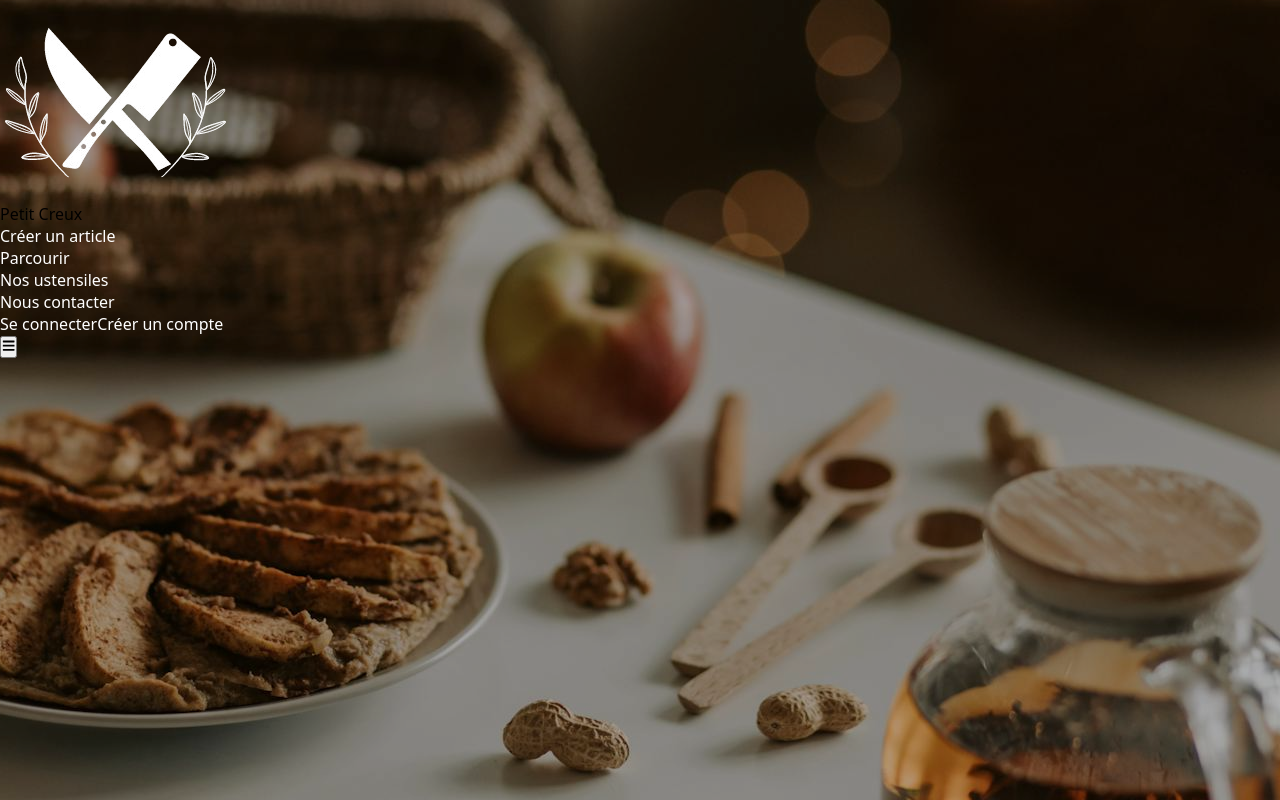
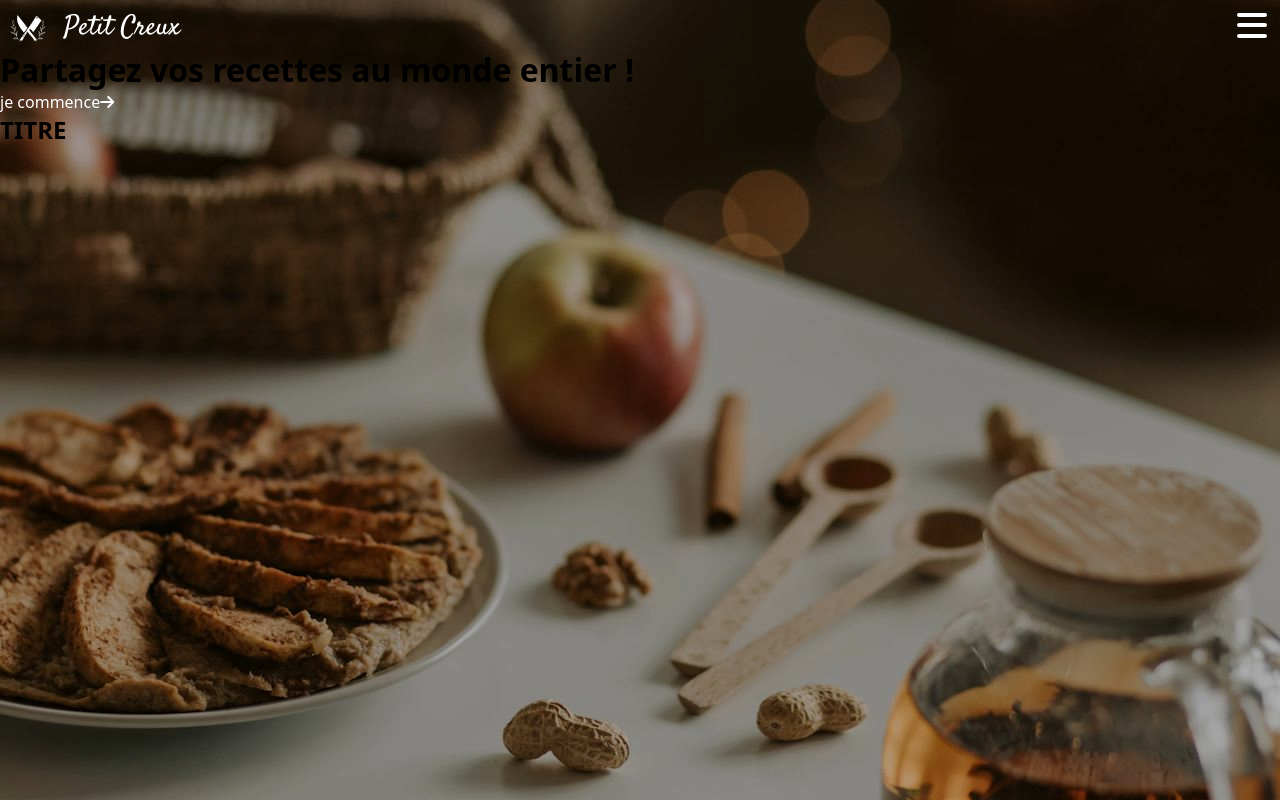
Before and after one commit to axelhri/Petit-Creux, a React (Vite) app: page / in a window 1280 px wide. Shown: the top 800 px of the page. Built offline with nearby package versions, Linux system fonts and the light colour scheme.

Commit message:
navbar almost finished

```diff
--- a/index.html
+++ b/index.html
@@ -1,5 +1,5 @@
 <!DOCTYPE html>
-<html lang="en">
+<html lang="fr">
   <head>
     <meta charset="UTF-8" />
     <link rel="icon" type="image/svg+xml" href="/vite.svg" />
--- a/src/components/Navbar.jsx
+++ b/src/components/Navbar.jsx
@@ -1,31 +1,57 @@
 import { NavLink } from "react-router-dom";
 import logo from "../assets/logo.png";
-import React, { useState } from "react";
-import { FaBars, FaTimes } from "react-icons/fa";
+import React, { useState, useEffect } from "react";
 
 function Navbar() {
-  // State pour suivre si le menu est ouvert ou fermé
   const [isOpen, setIsOpen] = useState(false);
+  const [scrolled, setScrolled] = useState(false);
 
-  // Fonction pour basculer le menu
   const toggleMenu = () => {
     setIsOpen(!isOpen);
   };
 
+  useEffect(() => {
+    const handleScroll = () => {
+      if (window.scrollY > 900) {
+        setScrolled(true);
+      } else {
+        setScrolled(false);
+      }
+    };
+
+    window.addEventListener("scroll", handleScroll);
+
+    return () => {
+      window.removeEventListener("scroll", handleScroll);
+    };
+  }, []);
+
   return (
-    <nav className={`navbar ${isOpen ? "active" : ""}`}>
+    <nav
+      id="navbar"
+      className={`navbar ${isOpen ? "active" : "not-active"} ${
+        scrolled ? "scrolled" : ""
+      }`}
+    >
       <span className="logo-container">
         <img
           src={logo}
-          className={`logo ${isOpen ? "active" : "not-active"}`}
+          className={`logo ${isOpen ? "active" : "not-active"} ${
+            scrolled ? "scrolled" : ""
+          }`}
           alt="Petit Creux's Logo"
         />
-        <p className={`logo-title ${isOpen ? "active" : "not-active"}`}>
+        <p
+          className={`logo-title ${isOpen ? "active" : "not-active"} ${
+            scrolled ? "scrolled" : ""
+          }`}
+        >
           Petit Creux
         </p>
       </span>
 
-      <div className={`navlink-list ${isOpen ? "active" : "not-active"}`}>
+      <div className={`navlink-container ${isOpen ? "active" : "not-active"}`}>
+        <div className="navlink-content">
           <ul>
             <li>
               <NavLink to="/">Créer un article</NavLink>
@@ -49,17 +75,27 @@ function Navbar() {
             </a>
           </div>
         </div>
+      </div>
 
       <div className="burger-container" onClick={toggleMenu}>
-        <button className="burger-btn">
-          {isOpen ? (
-            <FaTimes className="fa-times" />
-          ) : (
-            <FaBars className="fa-bars" />
-          )}
-        </button>
+        <div
+          className={`burger-bar top-bar ${isOpen ? "open" : ""} ${
+            scrolled ? "scrolled" : ""
+          }`}
+        ></div>
+        <div
+          className={`burger-bar middle-bar ${isOpen ? "open" : ""} ${
+            scrolled ? "scrolled" : ""
+          }`}
+        ></div>
+        <div
+          className={`burger-bar bottom-bar ${isOpen ? "open" : ""} ${
+            scrolled ? "scrolled" : ""
+          }`}
+        ></div>
       </div>
     </nav>
   );
 }
+
 export default Navbar;
--- a/src/index.css
+++ b/src/index.css
@@ -36,9 +36,12 @@
 
   /* font family */
   --ff-button: "Outfit";
+  --ff-satisfy: "Satisfy";
+  --ff-montserrat: "Montserrat";
 
   /* misc */
-  --transition: all 0.1s linear;
+  --transition-02: all 0.2s ease-in-out;
+  --transition-04: all 0.4s ease-in-out;
 }
 
 /* ============= ALL ============= */
@@ -53,7 +56,7 @@
 body {
   background: linear-gradient(rgba(0, 0, 0, 0.3), rgba(0 0 0 / 0.3)),
     url(./images/pexels-beyzaa-yurtkuran-279977530-18617042.jpg) no-repeat;
-  min-height: 100vh;
+  min-height: 300vh;
   background-position: -30rem -20rem;
 }
 
@@ -71,82 +74,44 @@ a {
   text-decoration: none;
   color: var(--clr-white);
 }
-
-/* ============= MOBILE RESPONSIVE ============= */
-
-@media only screen and (max-width: 480px) {
 /* ============= NAVBAR ============= */
 
-  .navbar {
-    display: flex;
-    justify-content: space-between;
-    padding: 0.8rem;
-  }
-
-  .navbar.active {
-    background-color: var(--clr-white);
-    min-block-size: 100dvh;
-  }
-
-  .active {
-    transition: var(--transition);
-  }
-
-  .logo-title.active {
-    color: var(--clr-black);
+#navbar {
+  min-block-size: 6dvh;
+  min-inline-size: 100dvw;
 }
 
 .logo-title {
   color: var(--clr-white);
   font-size: 1.7rem;
-    font-family: "Satisfy";
-    font-weight: 500;
+  font-family: var(--ff-satisfy);
 }
 
-  .navlink-list {
+.navlink-container li {
+  margin-block-end: 3rem;
+}
+
+.navlink-container {
+  font-size: 2rem;
+  text-align: center;
+  background-color: var(--clr-white);
+  inline-size: 100%;
+  opacity: 0;
   display: none;
 }
 
-  .navlink-list li {
-    line-height: 2.5;
+.navlink-content {
+  min-block-size: 80%;
+  display: flex;
+  flex-direction: column;
+  justify-content: space-around;
+  margin-block-start: 5rem;
 }
 
-  .navlink-list.active {
-    font-size: 2rem;
-    margin-block-start: 5rem;
-    margin-inline: auto;
-    text-align: center;
-    display: block;
-    display: flex;
-    flex-direction: column;
-    justify-content: space-between;
-  }
-
-  .navlink-list a {
+.navlink-container a {
   color: var(--clr-nuance-900);
-    font-family: "Montserrat";
+  font-family: var(--ff-montserrat);
   font-weight: 500;
-  }
-
-  .fa-bars {
-    font-size: 1.5rem;
-    color: var(--clr-white);
-  }
-
-  .fa-times {
-    font-size: 1.5rem;
-    color: var(--clr-black);
-  }
-
-  .burger-btn {
-    background: transparent;
-    border: none;
-  }
-
-  .burger-container {
-    position: fixed;
-    top: 1rem;
-    right: 1rem;
 }
 
 .logo-container {
@@ -154,6 +119,8 @@ a {
   align-items: center;
   gap: 1rem;
   position: fixed;
+  z-index: 1;
+  padding: 0.5rem;
 }
 
 .logo {
@@ -163,20 +130,16 @@ a {
   padding: 0.1rem;
 }
 
-  .logo.active {
-    background-color: var(--clr-primary-500);
-    border-radius: 50%;
-  }
-
 .navlink-btn-container {
   display: flex;
   flex-direction: column;
   gap: 0.5rem;
+  inline-size: 20rem;
+  margin-inline: auto;
 }
 
 .navlink-btn-container a {
   color: var(--clr-white);
-    text-decoration: none;
   letter-spacing: 0.07rem;
   font-family: var(--ff-button);
 }
@@ -185,19 +148,99 @@ a {
   background-color: var(--clr-primary-600);
   padding: 1.2rem 3.5rem;
   font-size: 1.1rem;
-    transition: var(--transition);
-    letter-spacing: 0.05rem;
 }
 
 .signin {
   background-color: var(--clr-black);
   padding: 1.2rem 3.5rem;
   font-size: 1.1rem;
-    transition: var(--transition);
-    letter-spacing: 0.05rem;
 }
 
-  .not-active {
-    transition: var(--transition);
+.burger-container {
+  position: fixed;
+  top: 0.8rem;
+  right: 0.8rem;
+  width: 30px;
+  height: 25px;
+  display: flex;
+  justify-content: space-between;
+  flex-direction: column;
+}
+
+.burger-bar {
+  width: 100%;
+  height: 4px;
+  background-color: var(--clr-white);
+  border-radius: 2px;
+  transition: var(--transition-04);
+}
+
+.burger-bar.scrolled {
+  background-color: var(--clr-black);
+}
+
+.open.top-bar {
+  transform: rotate(-45deg);
+  transform-origin: top right;
+  background-color: var(--clr-black);
+}
+
+.open.middle-bar {
+  opacity: 0;
+}
+
+.open.bottom-bar {
+  transform: rotate(45deg);
+  transform-origin: bottom right;
+  background-color: var(--clr-black);
+}
+
+/* ============= NAVBAR EVENTS ============= */
+
+/* ----- active ----- */
+
+.logo.active {
+  background-color: var(--clr-primary-500);
+  transition: var(--transition-04);
+}
+
+.logo-title.active {
+  color: var(--clr-black);
+  transition: var(--transition-02);
+}
+
+.navlink-container.active {
+  block-size: 100dvh;
+  opacity: 1;
+  animation: navbarSlide 0.5s forwards;
+  position: fixed;
+  display: block;
+}
+
+@keyframes navbarSlide {
+  0% {
+    transform: translateY(-150%);
+  }
+  100% {
+    transform: translateY(0);
   }
 }
+
+/* ----- scrolled ----- */
+
+.scrolled {
+  transition: var(--transition-02);
+}
+
+.navbar.scrolled {
+  background-color: var(--clr-white);
+  position: fixed;
+}
+
+.logo-title.scrolled {
+  color: var(--clr-black);
+}
+
+.logo.scrolled {
+  background-color: var(--clr-primary-500);
+}
--- a/src/pages/Home.jsx
+++ b/src/pages/Home.jsx
@@ -1,7 +1,7 @@
 function Home() {
   return (
     <>
-      {/* <header id="#header">
+      <header id="#header">
         <div className="header-container">
           <h1 className="header-title">
             Partagez vos recettes au monde entier !
@@ -19,7 +19,7 @@ function Home() {
             <h2>TITRE</h2>
           </div>
         </section>
-      </main> */}
+      </main>
     </>
   );
 }
```
Lines whose indentation alone changed are shown as unchanged.
